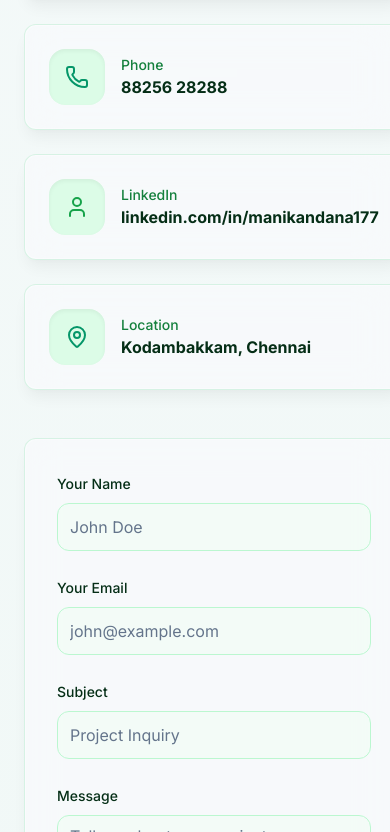
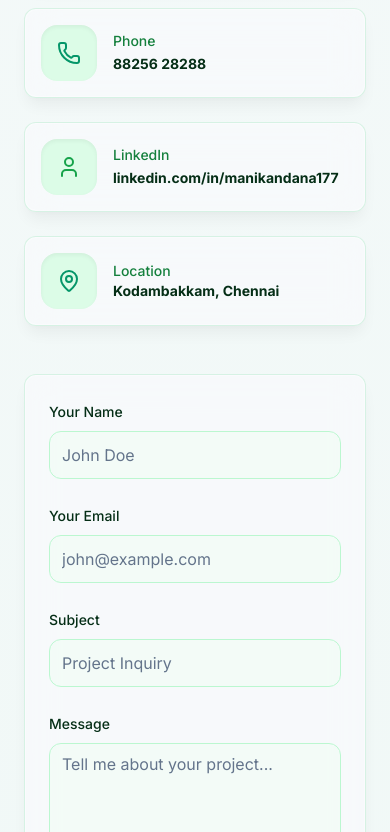
Before and after one commit to mani177k/Portfolio, a React app in the folder portfolio/: page / in a window 390 px wide. Shown: the part 7352-8184 px from the top of the page. Built offline with nearby package versions, Linux system fonts and the light colour scheme; the HTML template or start-up script is replaced by a standard one.

Commit message:
fix: improve contact section mobile responsiveness

```diff
--- a/portfolio/src/components/Contact.tsx
+++ b/portfolio/src/components/Contact.tsx
@@ -103,18 +103,18 @@ export default function Contact() {
             {contactInfo.map((info, idx) => (
               <div key={idx} className={`reveal stagger-${idx + 1}`}>
                 <Card className="glass-card premium-card hover-glow border-none group transition-all duration-500 shadow-sm">
-                  <CardContent className="p-6 flex items-center gap-4">
+                  <CardContent className="p-4 sm:p-6 flex items-center gap-4">
                     <div className="bg-green-100 p-4 rounded-2xl text-green-600 group-hover:bg-green-600 group-hover:text-white transition-all duration-500 shadow-inner">
                       {info.icon}
                     </div>
                     <div>
                       <p className="text-sm text-green-700 font-medium">{info.label}</p>
                       {info.link ? (
-                        <a href={info.link} target="_blank" rel="noopener noreferrer" className="text-green-950 hover:text-green-600 transition-colors font-bold">
+                        <a href={info.link} target="_blank" rel="noopener noreferrer" className="text-green-950 hover:text-green-600 transition-colors font-bold break-all text-sm sm:text-base">
                           {info.value}
                         </a>
                       ) : (
-                        <p className="text-green-950 font-bold">{info.value}</p>
+                        <p className="text-green-950 font-bold break-all text-sm sm:text-base">{info.value}</p>
                       )}
                     </div>
                   </CardContent>
@@ -125,7 +125,7 @@ export default function Contact() {
 
           <div className="lg:col-span-3 reveal stagger-3">
             <Card className="glass-card premium-card hover-glow border-none h-full shadow-sm">
-              <CardContent className="p-8">
+              <CardContent className="p-6 sm:p-8">
                 <form onSubmit={handleSubmit} className="space-y-6">
                   <div className="grid md:grid-cols-2 gap-6">
                     <div className="space-y-2">
```
